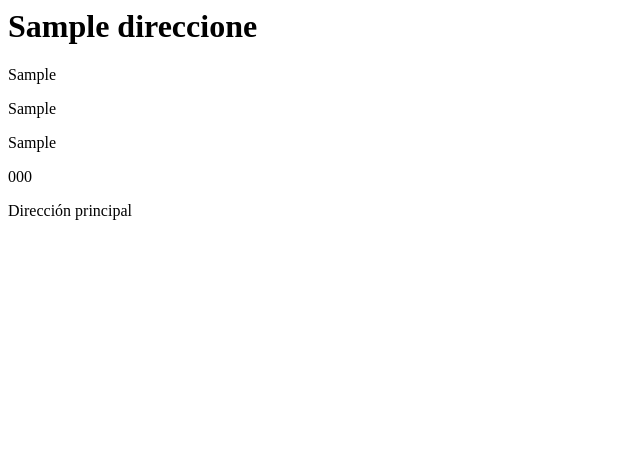
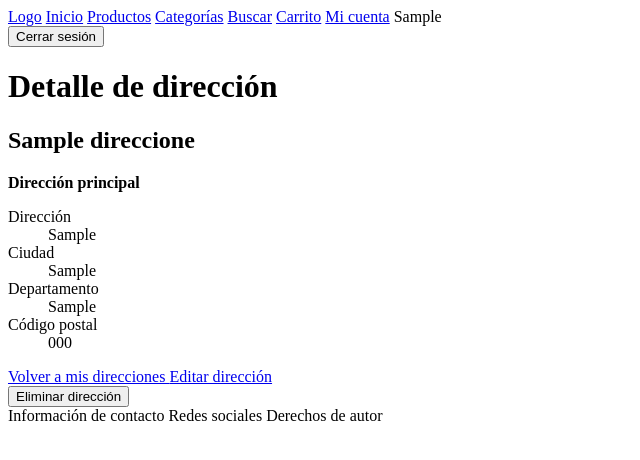
Before and after one commit to cristian9103/project_store, a Django app: page /clientes/direcciones/1/ in a window 1280 px wide. Shown: the top 460 px of the page, without its empty margins (0-640 px from the left). Run offline with Django 5.2, Linux system fonts and the light colour scheme; a user stored in the database is signed in; tables that the repository leaves empty hold one stand-in row (values such as "Sample post").

Commit message:
Se agrega código al archivo templates/clientes/direcciones/detalle.html

```diff
--- a/templates/clientes/direcciones/detalle.html
+++ b/templates/clientes/direcciones/detalle.html
@@ -1,10 +1,56 @@
-<h1>{{ direccion.nombre }}</h1>
+{% extends "base.html" %}
 
-<p>{{ direccion.direccion }}</p>
-<p>{{ direccion.ciudad }}</p>
-<p>{{ direccion.departamento }}</p>
-<p>{{ direccion.codigo_postal }}</p>
+{% block title %}
+Detalle dirección
+{% endblock %}
 
-{% if direccion.es_principal %}
-    <p>Dirección principal</p>
-{% endif %}
+{% block content %}
+
+<h1>Detalle de dirección</h1>
+
+<section>
+    <h2>{{ direccion.nombre }}</h2>
+
+    {% if direccion.es_principal %}
+        <p><strong>Dirección principal</strong></p>
+    {% endif %}
+
+    <dl>
+        <dt>Dirección</dt>
+        <dd>{{ direccion.direccion }}</dd>
+
+        <dt>Ciudad</dt>
+        <dd>{{ direccion.ciudad }}</dd>
+
+        <dt>Departamento</dt>
+        <dd>{{ direccion.departamento }}</dd>
+
+        {% if direccion.codigo_postal %}
+            <dt>Código postal</dt>
+            <dd>{{ direccion.codigo_postal }}</dd>
+        {% endif %}
+    </dl>
+</section>
+
+<div>
+    <a href="{% url 'clientes:lista_direcciones' %}">
+        Volver a mis direcciones
+    </a>
+
+    <a href="{% url 'clientes:editar_direccion' direccion.pk %}">
+        Editar dirección
+    </a>
+
+    <form
+        action="{% url 'clientes:eliminar_direccion' direccion.pk %}"
+        method="post"
+    >
+        {% csrf_token %}
+
+        <button type="submit">
+            Eliminar dirección
+        </button>
+    </form>
+</div>
+
+{% endblock %}
```
